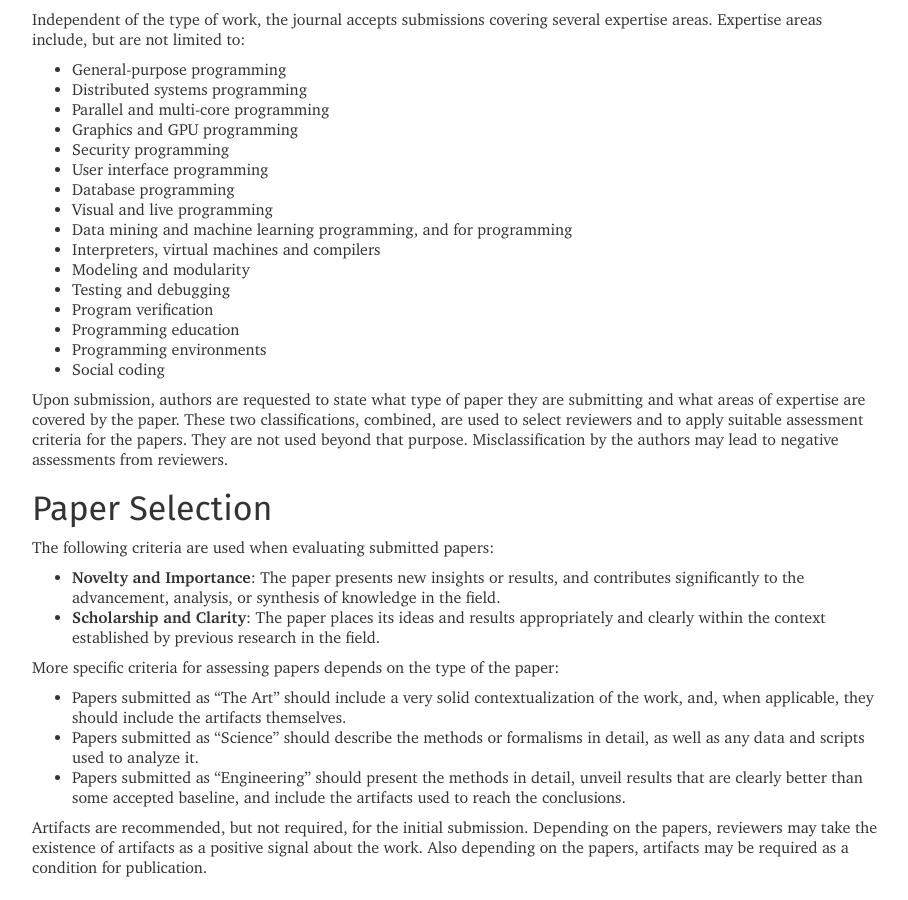
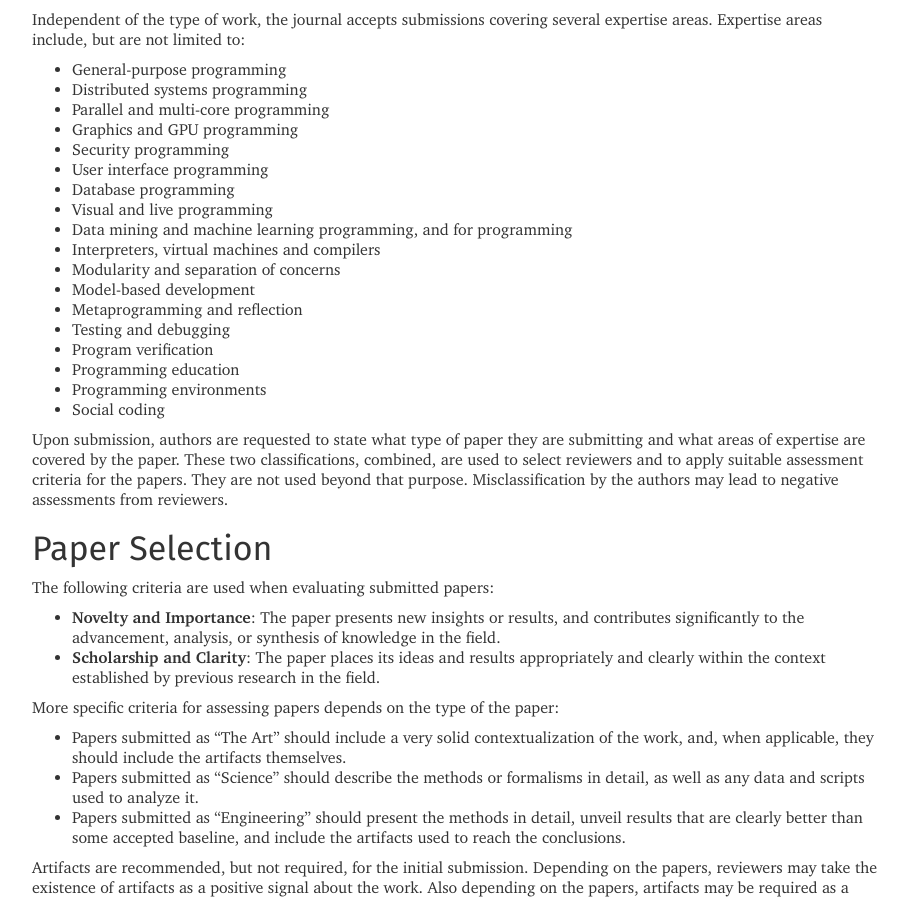
Before and after one commit to programming-journal/programming-journal.github.io, a Jekyll site: the page built from cfp/index.markdown, in a window 1280 px wide and 900 px high, scrolled down 599 px. Shown: the whole window, without its empty margins (38-946 px from the left). Built offline with Jekyll 4.4.1, drawn with Linux system fonts in a browser that asks for light colours; nearby versions of some CDN libraries.

Commit message:
Split and added topics according to discussion during today's meeting

```diff
--- a/cfp/index.markdown
+++ b/cfp/index.markdown
@@ -27,7 +27,9 @@ Independent of the type of work, the journal accepts submissions covering severa
 * Visual and live programming
 * Data mining and machine learning programming, and for programming
 * Interpreters, virtual machines and compilers
-* Modeling and modularity
+* Modularity and separation of concerns
+* Model-based development
+* Metaprogramming and reflection
 * Testing and debugging
 * Program verification
 * Programming education
```
